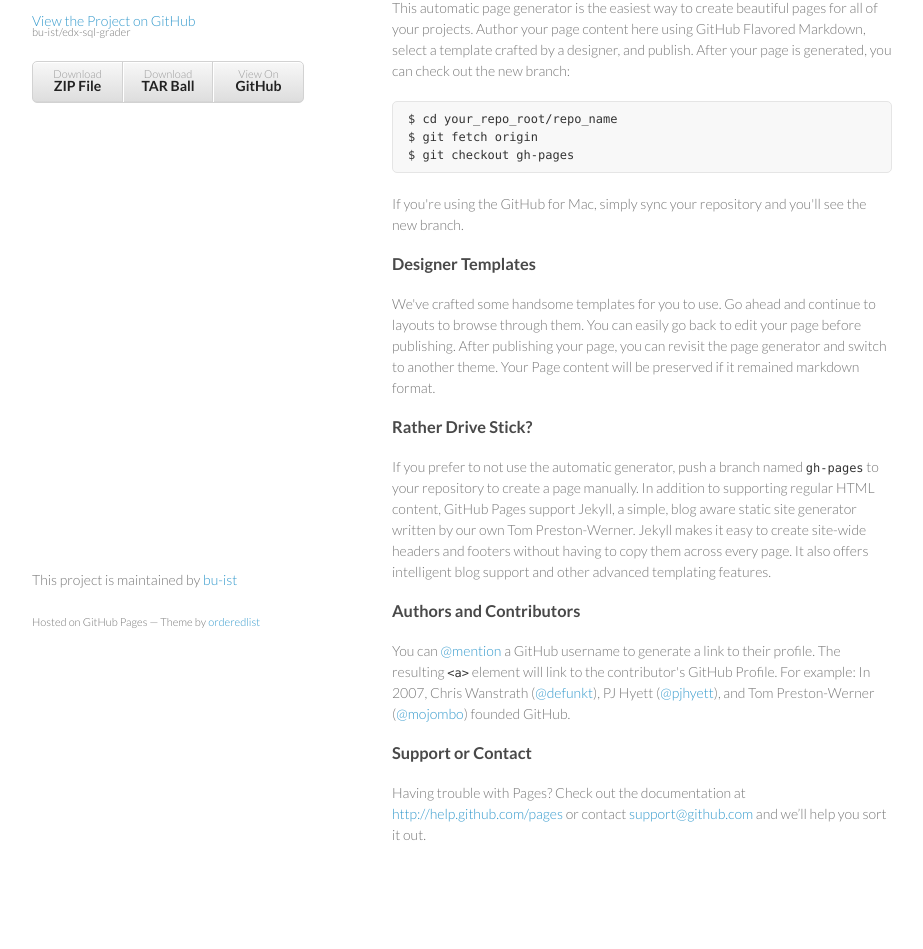
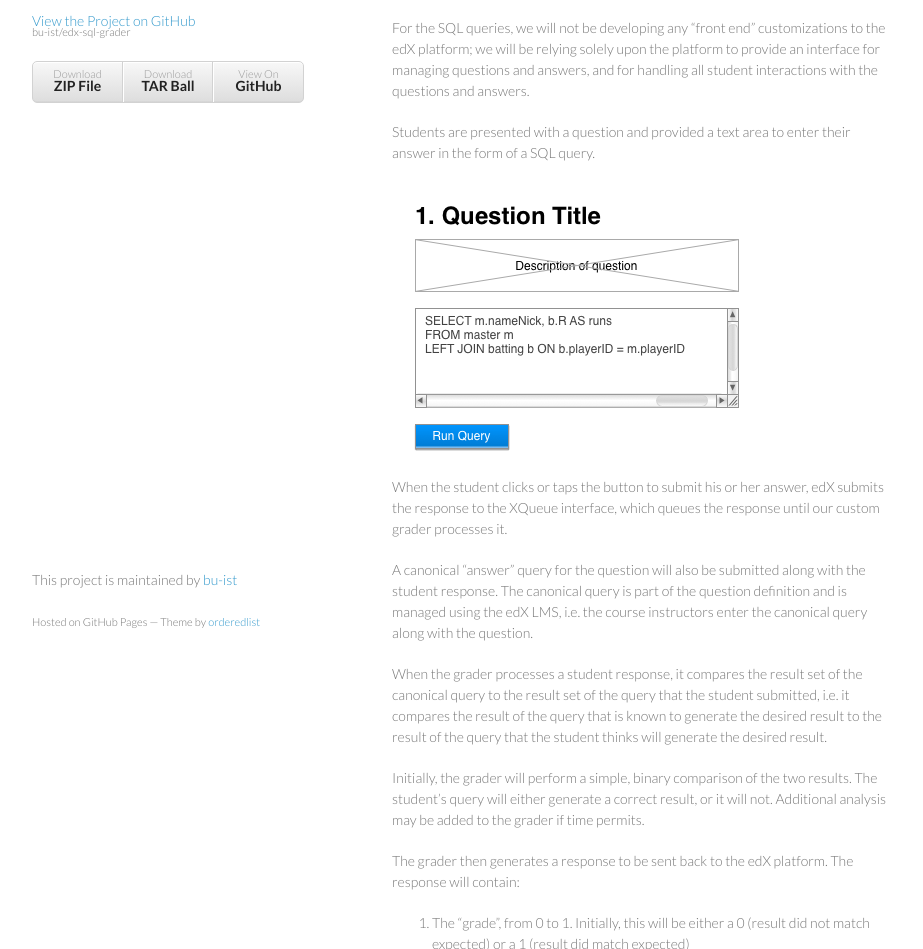
Before and after one commit to bu-ist/edx-sql-grader, a plain HTML site: page index.html in a window 1280 px wide. Shown: the part 99-1048 px from the top of the page, without its empty margins (178-1101 px from the left). Before the commit the page ends 1014 px from the top, so only its background shows below. Drawn offline with Linux system fonts and the light colour scheme.

Commit message:
Added a description of our approach for the SQL grader

```diff
--- a/index.html
+++ b/index.html
@@ -3,7 +3,7 @@
   <head>
     <meta charset="utf-8">
     <meta http-equiv="X-UA-Compatible" content="chrome=1">
-    <title>SQL Grader by bu-ist</title>
+    <title>SQL Grader for Sabermetrics MOOC</title>
 
     <link rel="stylesheet" href="stylesheets/styles.css">
     <link rel="stylesheet" href="stylesheets/pygment_trac.css">
@@ -29,28 +29,29 @@
       </header>
       <section>
         <h3>
-<a name="welcome-to-github-pages" class="anchor" href="#welcome-to-github-pages"><span class="octicon octicon-link"></span></a>Welcome to GitHub Pages.</h3>
+            <h3>Approach</h3>
+            <p>For the SQL queries, we will not be developing any “front end” customizations to the edX platform; we will be relying solely upon the platform to provide an interface for managing questions and answers, and for handling all student interactions with the questions and answers.</p>
 
-<p>This automatic page generator is the easiest way to create beautiful pages for all of your projects. Author your page content here using GitHub Flavored Markdown, select a template crafted by a designer, and publish. After your page is generated, you can check out the new branch:</p>
+            <p>Students are presented with a question and provided a text area to enter their answer in the form of a SQL query. </p>
 
-<pre><code>$ cd your_repo_root/repo_name
-$ git fetch origin
-$ git checkout gh-pages
-</code></pre>
+            <div><img src="media/ui.png"></div>
 
-<p>If you're using the GitHub for Mac, simply sync your repository and you'll see the new branch.</p>
+            <p>When the student clicks or taps the button to submit his or her answer, edX submits the response to the XQueue interface, which queues the response until our custom grader processes it. </p>
 
-<h3>
-<a name="designer-templates" class="anchor" href="#designer-templates"><span class="octicon octicon-link"></span></a>Designer Templates</h3>
+            <p>A canonical “answer” query for the question will also be submitted along with the student response. The canonical query is part of the question definition and is managed using the edX LMS, i.e. the course instructors enter the canonical query along with the question.</p>
 
-<p>We've crafted some handsome templates for you to use. Go ahead and continue to layouts to browse through them. You can easily go back to edit your page before publishing. After publishing your page, you can revisit the page generator and switch to another theme. Your Page content will be preserved if it remained markdown format.</p>
+            <p>When the grader processes a student response, it compares the result set of the canonical query to the result set of the query that the student submitted, i.e. it compares the result of the query that is known to generate the desired result to the result of the query that the student thinks will generate the desired result.</p>
 
-<h3>
-<a name="rather-drive-stick" class="anchor" href="#rather-drive-stick"><span class="octicon octicon-link"></span></a>Rather Drive Stick?</h3>
+            <p>Initially, the grader will perform a simple, binary comparison of the two results. The student’s query will either generate a correct result, or it will not. Additional analysis may be added to the grader if time permits.</p>
 
-<p>If you prefer to not use the automatic generator, push a branch named <code>gh-pages</code> to your repository to create a page manually. In addition to supporting regular HTML content, GitHub Pages support Jekyll, a simple, blog aware static site generator written by our own Tom Preston-Werner. Jekyll makes it easy to create site-wide headers and footers without having to copy them across every page. It also offers intelligent blog support and other advanced templating features.</p>
+            <p>The grader then generates a response to be sent back to the edX platform. The response will contain:</p>
 
-<h3>
+            <ol>
+                <li> The “grade”, from 0 to 1. Initially, this will be either a 0 (result did not match expected) or a 1 (result did match expected)</li>
+                <li> A HTML table representing the output of the student’s query</li>
+                <li> A HTML table representing the desired output</li>
+            </ol>
+
 <a name="authors-and-contributors" class="anchor" href="#authors-and-contributors"><span class="octicon octicon-link"></span></a>Authors and Contributors</h3>
 
 <p>You can <a href="https://github.com/blog/821" class="user-mention">@mention</a> a GitHub username to generate a link to their profile. The resulting <code>&lt;a&gt;</code> element will link to the contributor's GitHub Profile. For example: In 2007, Chris Wanstrath (<a href="https://github.com/defunkt" class="user-mention">@defunkt</a>), PJ Hyett (<a href="https://github.com/pjhyett" class="user-mention">@pjhyett</a>), and Tom Preston-Werner (<a href="https://github.com/mojombo" class="user-mention">@mojombo</a>) founded GitHub.</p>
```
Also changed, not shown: media/ui.png (added).
